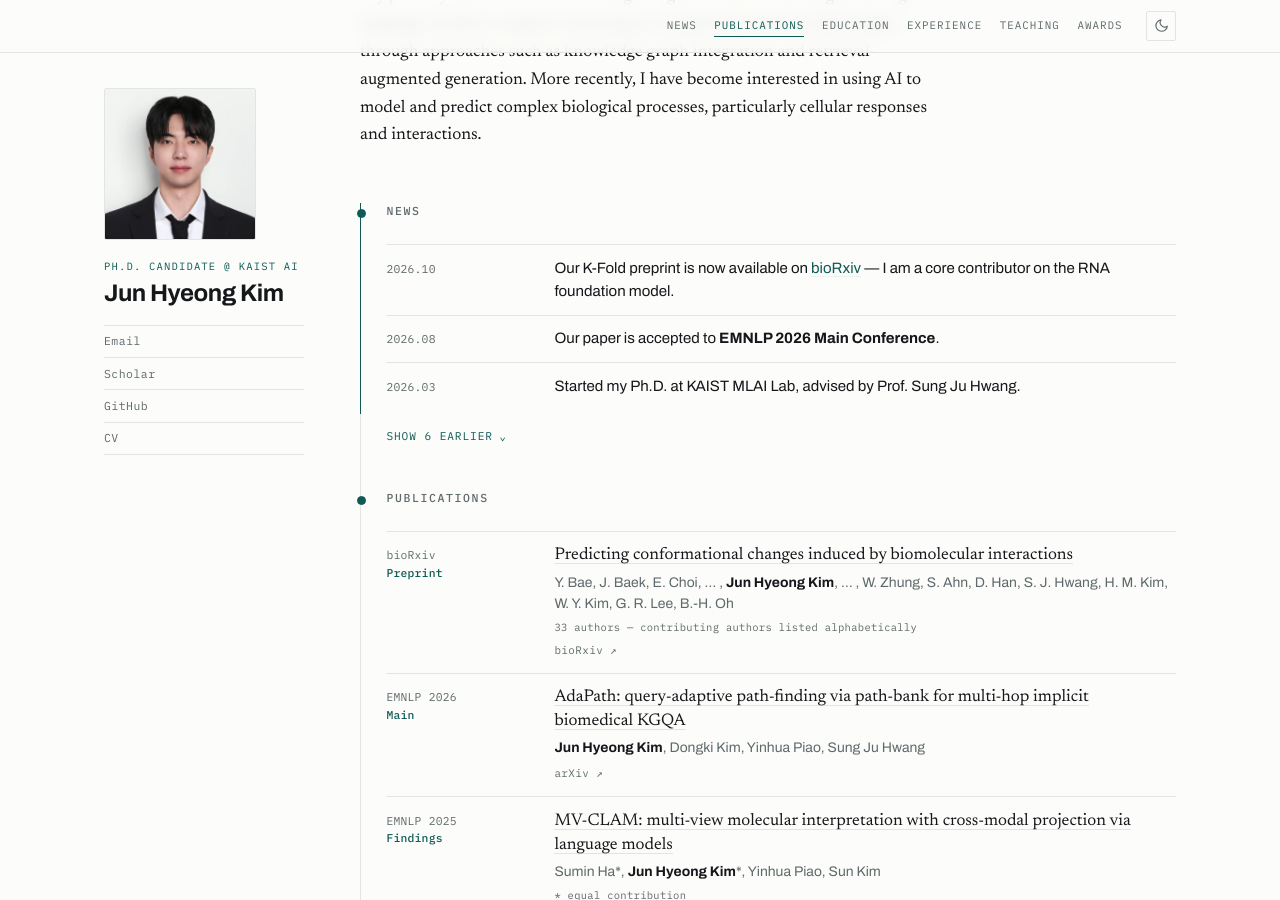
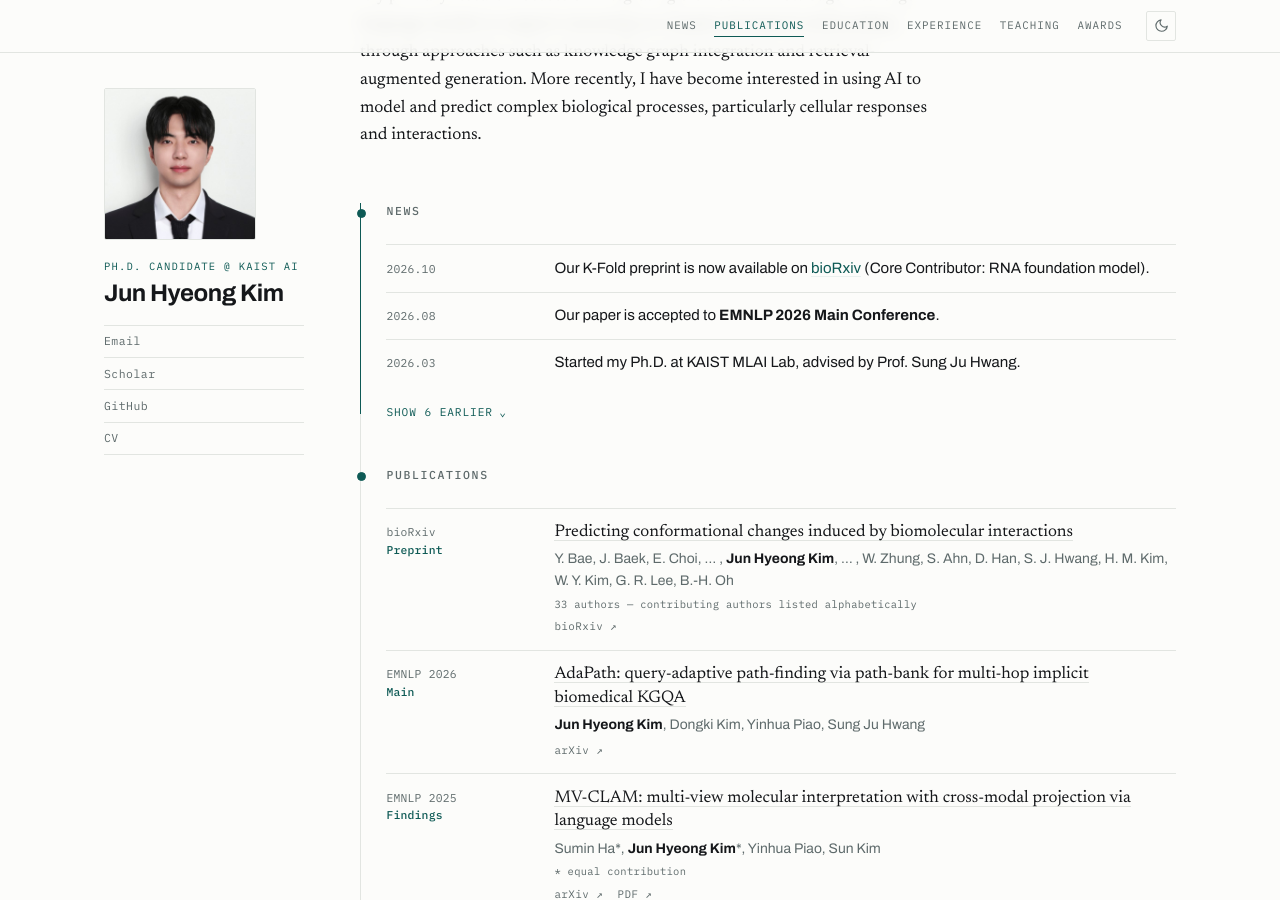
Before and after one commit to Jun-Hyeong-Kim/Jun-Hyeong-Kim.github.io, a Jekyll site: the page built from _pages/about.md, in a window 1280 px wide and 900 px high, scrolled down 309 px. Built offline with Jekyll 4.4.1, drawn with Linux system fonts in a browser that asks for light colours.

Commit message:
Use the parenthetical for the K-Fold contribution role

```diff
--- a/_data/news.yml
+++ b/_data/news.yml
@@ -2,7 +2,7 @@
 # text 에는 HTML 태그를 써도 됩니다 (<strong>, <a href="...">).
 
 - date: "2026.10"
-  text: 'Our K-Fold preprint is now available on <a href="https://www.biorxiv.org/content/10.64898/2026.10.26.760299v1">bioRxiv</a> &mdash; I am a core contributor on the RNA foundation model.'
+  text: 'Our K-Fold preprint is now available on <a href="https://www.biorxiv.org/content/10.64898/2026.10.26.760299v1">bioRxiv</a> (Core Contributor: RNA foundation model).'
 
 - date: "2026.08"
   text: 'Our paper is accepted to <strong>EMNLP 2026 Main Conference</strong>.'
```
